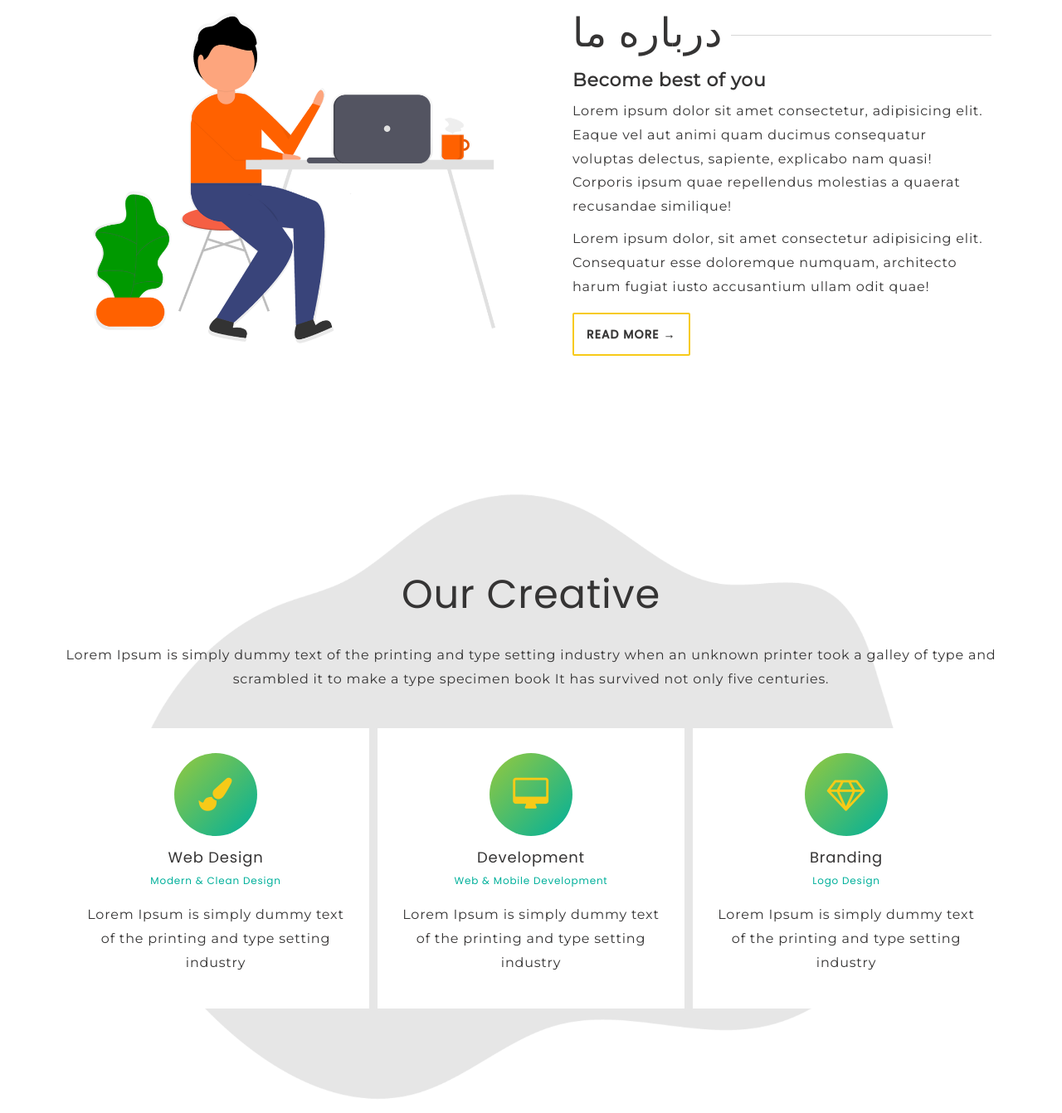
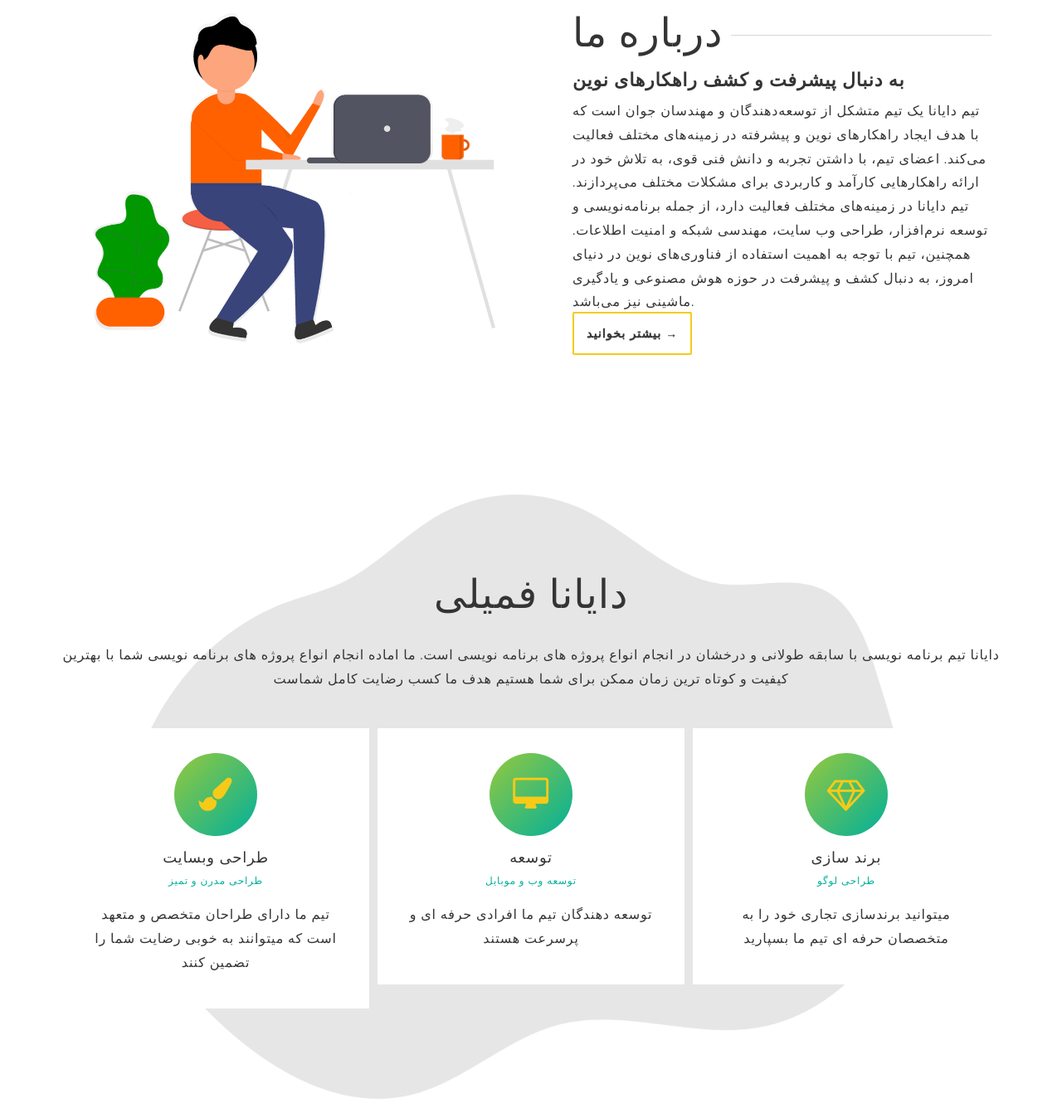
Before and after one commit to Geekups/Geekups_web_django, a Django app: page /about/ in a window 1280 px wide. Shown: the part 109-1451 px from the top of the page at 83% size. Run offline with Django 4.2, Linux system fonts and the light colour scheme; some libraries are stand-ins or nearby versions.

Commit message:
Update abuot.html

```diff
--- a/templates/abuot.html
+++ b/templates/abuot.html
@@ -12,22 +12,24 @@
       <!-- START ABOUT CONTENT -->
       <div class="col-lg-6 about-content">
         <div class="hr-title">
-          <h2 class="heading-primary mb-2"> درباره ما</h2>
+          <h2 class="heading-primary mb-2">درباره ما</h2>
           <div class="headerhr"></div>
         </div>
-        <h3 class="heading-tertiary mt-3 mb-3">Become best of you</h3>
+        <h3 class="heading-tertiary mt-3 mb-3">
+          به دنبال پیشرفت و کشف راهکارهای نوین
+        </h3>
         <p class="mb-3">
-          Lorem ipsum dolor sit amet consectetur, adipisicing elit. Eaque vel
-          aut animi quam ducimus consequatur voluptas delectus, sapiente,
-          explicabo nam quasi! Corporis ipsum quae repellendus molestias a
-          quaerat recusandae similique!
+          تیم دایانا یک تیم متشکل از توسعه‌دهندگان و مهندسان جوان است که با هدف
+          ایجاد راهکارهای نوین و پیشرفته در زمینه‌های مختلف فعالیت می‌کند. اعضای
+          تیم، با داشتن تجربه و دانش فنی قوی، به تلاش خود در ارائه راهکارهایی
+          کارآمد و کاربردی برای مشکلات مختلف می‌پردازند. تیم دایانا در زمینه‌های
+          مختلف فعالیت دارد، از جمله برنامه‌نویسی و توسعه نرم‌افزار، طراحی وب
+          سایت، مهندسی شبکه و امنیت اطلاعات. همچنین، تیم با توجه به اهمیت
+          استفاده از فناوری‌های نوین در دنیای امروز، به دنبال کشف و پیشرفت در
+          حوزه هوش مصنوعی و یادگیری ماشینی نیز می‌باشد.
         </p>
-        <p class="mb-5">
-          Lorem ipsum dolor, sit amet consectetur adipisicing elit. Consequatur
-          esse doloremque numquam, architecto harum fugiat iusto accusantium
-          ullam odit quae!
-        </p>
-        <a href="#0" class="button btn-hover mt-3">Read More &rarr;</a>
+
+        <a href="#0" class="button btn-hover mt-3">بیشتر بخوانید &rarr;</a>
       </div>
       <!-- END ABOUT CONTENT -->
     </div>
@@ -41,12 +43,12 @@
     <div class="row">
       <!-- START ABOUT LIST SECTION TITLE -->
       <div class="text-center">
-        <h2 class="heading-primary mb-5">Our <span>Creative</span></h2>
+        <h2 class="heading-primary mb-5">دایانا <span>فمیلی </span></h2>
         <p class="mb-3">
-          Lorem Ipsum is simply dummy text of the printing and type setting
-          industry when an unknown printer took a galley of type and scrambled
-          it to make a type specimen book It has survived not only five
-          centuries.
+          دایانا تیم برنامه نویسی با سابقه طولانی و درخشان در انجام انواع پرو‌ژه
+          های برنامه نویسی است. ما اماده انجام انواع پروژه های برنامه نویسی شما
+          با بهترین کیفیت و کوتاه ترین زمان ممکن برای شما هستیم هدف ما کسب رضایت
+          کامل شماست
         </p>
       </div>
       <!-- END ABOUT LIST SECTION TITLE -->
@@ -55,11 +57,11 @@
       <div class="about-item col-lg-4 col-md-6 mx-auto p-0 mt-5">
         <div class="text-center">
           <i class="icon fa fa-paint-brush fa-2x"></i>
-          <h5>Web Design</h5>
-          <h6>Modern & Clean Design</h6>
+          <h5>طراحی وبسایت</h5>
+          <h6>طراحی مدرن و تمیز</h6>
           <p>
-            Lorem Ipsum is simply dummy text of the printing and type setting
-            industry
+            تیم ما دارای طراحان متخصص و متعهد است که میتوانند به خوبی رضایت شما
+            را تضمین کنند
           </p>
         </div>
       </div>
@@ -69,12 +71,9 @@
       <div class="about-item col-lg-4 col-md-6 mx-auto p-0 mt-5">
         <div class="text-center">
           <i class="icon fa fa-desktop fa-2x"></i>
-          <h5>Development</h5>
-          <h6>Web & Mobile Development</h6>
-          <p>
-            Lorem Ipsum is simply dummy text of the printing and type setting
-            industry
-          </p>
+          <h5>توسعه</h5>
+          <h6>توسعه وب و موبایل</h6>
+          <p>توسعه دهندگان تیم ما افرادی حرفه ای و پرسرعت هستند</p>
         </div>
       </div>
       <!-- END ABOUT ITEM -->
@@ -83,11 +82,10 @@
       <div class="about-item col-lg-4 col-md-6 mx-auto p-0 mt-5">
         <div class="text-center">
           <i class="icon fa fa-diamond fa-2x"></i>
-          <h5>Branding</h5>
-          <h6>Logo Design</h6>
+          <h5>برند سازی</h5>
+          <h6>طراحی لوگو</h6>
           <p>
-            Lorem Ipsum is simply dummy text of the printing and type setting
-            industry
+            میتوانید برندسازی تجاری خود را به متخصصان حرفه ای تیم ما بسپارید
           </p>
         </div>
       </div>
```
